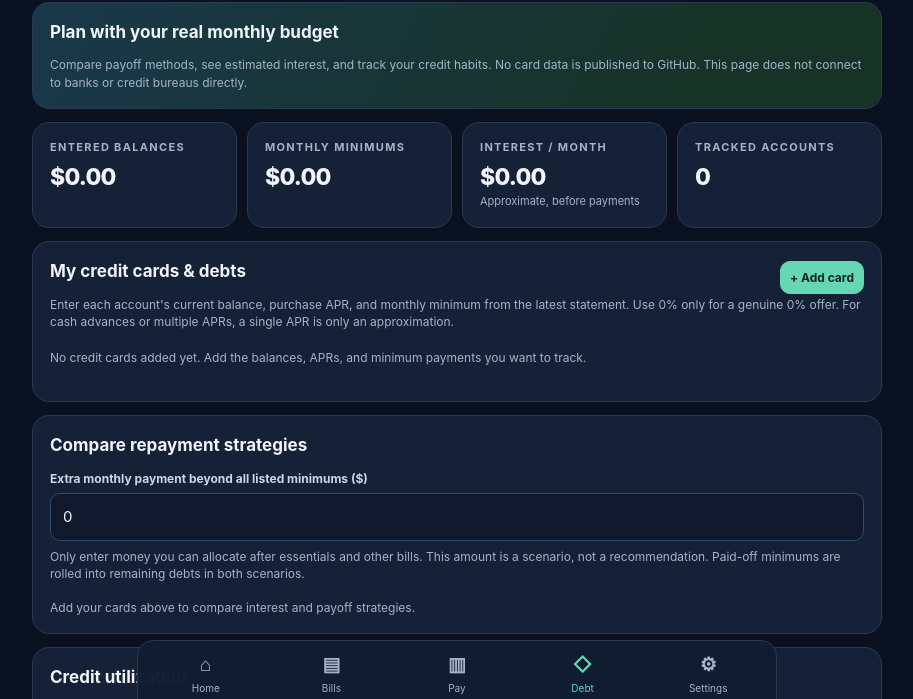
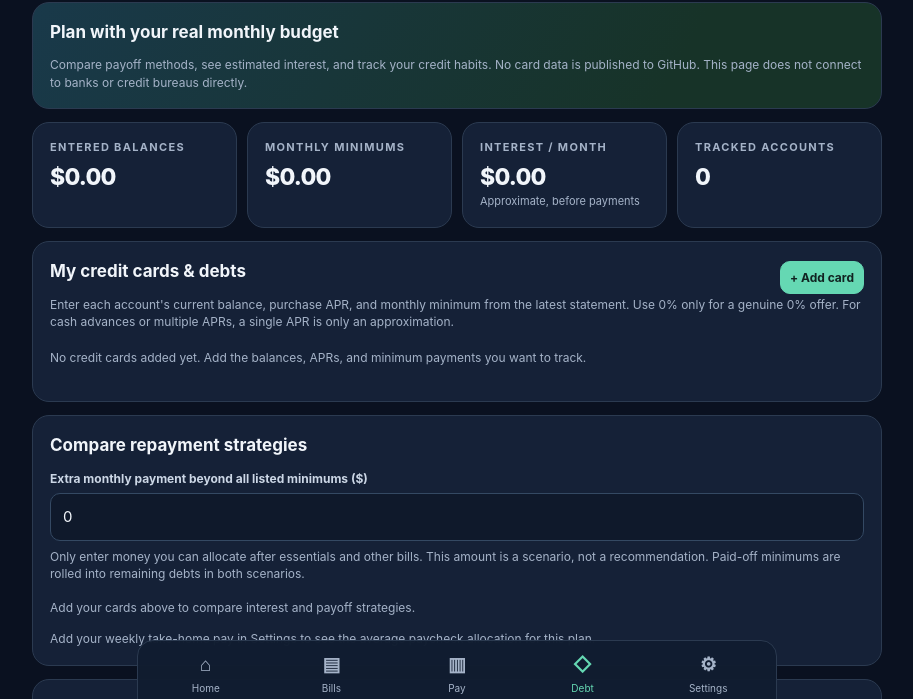
Before and after one commit to anonpyuser/My-money-manager, a plain HTML site: page debt.html in a window 1280 px wide. Shown: the part 94-793 px from the top of the page, without its empty margins (183-1096 px from the left). Drawn offline with Linux system fonts and the light colour scheme.

Commit message:
Show debt repayment plan as portion of weekly paycheck

```diff
--- a/debt.html
+++ b/debt.html
@@ -27,7 +27,7 @@ dialog::backdrop{background:#000a}.actions{display:flex;gap:8px;justify-content:
 <div class="card"><h2>Compare repayment strategies</h2>
 <label for="extra">Extra monthly payment beyond all listed minimums ($)</label><input id="extra" type="number" min="0" max="100000" step=".01" inputmode="decimal" placeholder="0" oninput="extraInput()">
 <div class="hint" style="margin-top:7px">Only enter money you can allocate after essentials and other bills. This amount is a scenario, not a recommendation. Paid-off minimums are rolled into remaining debts in both scenarios.</div>
-<div id="plans" style="margin-top:16px"></div></div>
+<div id="plans" style="margin-top:16px"></div><div id="debt-paycheck-impact"></div></div>
 <div class="card"><h2>Credit utilization</h2><div id="utilization"></div>
 <p class="hint">Utilization is based on the card balances and limits you enter, not your complete credit report. Lower reported balances may help your credit profile, but there is no guaranteed score change or exact score target.</p></div>
 <div class="card"><h2>Track your credit score</h2><div class="hint">Record the score and model shown by your provider. Your app does not retrieve credit reports or forecast score points.</div>
@@ -109,6 +109,17 @@ function renderUtil(){const listed=active(),known=listed.filter(d=>d.limit!==nul
 if(!known.length){el('utilization').innerHTML='<div class="hint">Enter credit limits to see utilization on the cards you track.</div>';return}
 const pct=100*bal/lim,partial=known.length!==listed.length;el('utilization').innerHTML='<div class="row"><strong>'+fmt(pct)+'% of entered limits used</strong><span class="tag">'+known.length+' / '+listed.length+' cards</span></div><div class="bar"><div style="width:'+Math.min(100,pct)+'%"></div></div><div class="small muted">Entered balance '+money(bal)+' of '+money(lim)+' in limits.</div>'+(partial?'<div class="warn">Partial result: some active accounts have no credit limit entered.</div>':'')+(pct>100?'<div class="warn">Some balances exceed their listed limits. Verify the amounts and account types.</div>':'');
 }
+
+function renderImpact(){
+const pay=Number(state.settings?.pay)||0;
+const activeCards=active();
+const min=activeCards.reduce((n,d)=>n+Number(d.min),0);
+const extra=Number(state.debtPrefs.extraMonthly)||0;
+const reserve=(min+extra)*12/52;
+if(!pay){el('debt-paycheck-impact').innerHTML='<div class="hint" style="margin-top:14px">Add your weekly take-home pay in Settings to see the average paycheck allocation for this plan.</div>';return}
+el('debt-paycheck-impact').innerHTML='<hr><div class="eyebrow">Weekly paycheck impact</div><div class="row"><div><div class="figure">'+money(reserve)+'</div><div class="hint">Average amount per paycheck to set aside for listed debt minimums plus your extra payment</div></div><div style="text-align:right"><strong>'+money(pay)+'</strong><div class="hint">Weekly take-home pay</div></div></div><div class="hint" style="margin-top:10px">This is an average (monthly amount × 12 ÷ 52), not an actual due-date allocation or a safe-to-spend balance. Your other bills and essentials still come first. Existing Bills entries may already include these minimums; do not deduct them twice.</div>'+(reserve>pay?'<div class="warn">The monthly debt scenario averages more than your entire weekly paycheck. Reduce the extra payment or revise the plan.</div>':'');
+}
+
 function addScore(){const date=el('score-date').value,score=numVal('score-number'),source=el('score-source').value.trim();if(!date||!Number.isInteger(score)||score<300||score>850||!source)return alert('Enter a date, score 300–850, and score model/source.');
 state.creditScores=state.creditScores.filter(x=>!(x.date===date&&x.source===source)).concat({date,score,source});if(persist()){el('score-number').value='';draw()}}
 function removeScoreAt(i){const x=state.creditScores.slice().sort((a,b)=>b.date.localeCompare(a.date))[i];if(x)removeScore(x.date,x.source)}
@@ -119,7 +130,7 @@ const list=state.debts,activeCards=active(),total=activeCards.reduce((n,x)=>n+Nu
 el('debt-kpis').innerHTML='<div class="card"><div class="eyebrow">Entered balances</div><div class="figure">'+money(total)+'</div></div><div class="card"><div class="eyebrow">Monthly minimums</div><div class="figure">'+money(min)+'</div></div><div class="card"><div class="eyebrow">Interest / month</div><div class="figure">'+money(interest)+'</div><div class="tiny muted">'+(unknown?'Partial: '+unknown+' APR unknown':'Approximate, before payments')+'</div></div><div class="card"><div class="eyebrow">Tracked accounts</div><div class="figure">'+list.length+'</div></div>';
 el('debt-list').innerHTML=list.length?list.map((x,i)=>'<div class="lineitem"><div class="row"><div><strong>'+safe(x.name)+'</strong><div class="small muted">'+money(x.balance)+' balance · '+(x.apr===null||x.apr===undefined||x.apr===''?'APR unknown':fmt(x.apr)+'% APR')+'</div><div class="hint">Minimum '+money(x.min)+'/mo'+(x.limit!==null&&x.limit!==undefined?' · Limit '+money(x.limit):'')+'</div></div><div style="display:flex;gap:6px"><button class="btn sm" onclick="openDebtAt('+i+')">Edit</button><button class="btn sm danger" onclick="removeDebtAt('+i+')">×</button></div></div></div>').join(''):'<div class="hint" style="padding:18px 0">No credit cards added yet. Add the balances, APRs, and minimum payments you want to track.</div>';
 if(refreshExtra)el('extra').value=state.debtPrefs.extraMonthly||0;
-renderPlans();renderUtil();renderScores();
+renderPlans();renderImpact();renderUtil();renderScores();
 }
 el('score-date').value=new Date().toISOString().slice(0,10);draw();
 </script>
```
